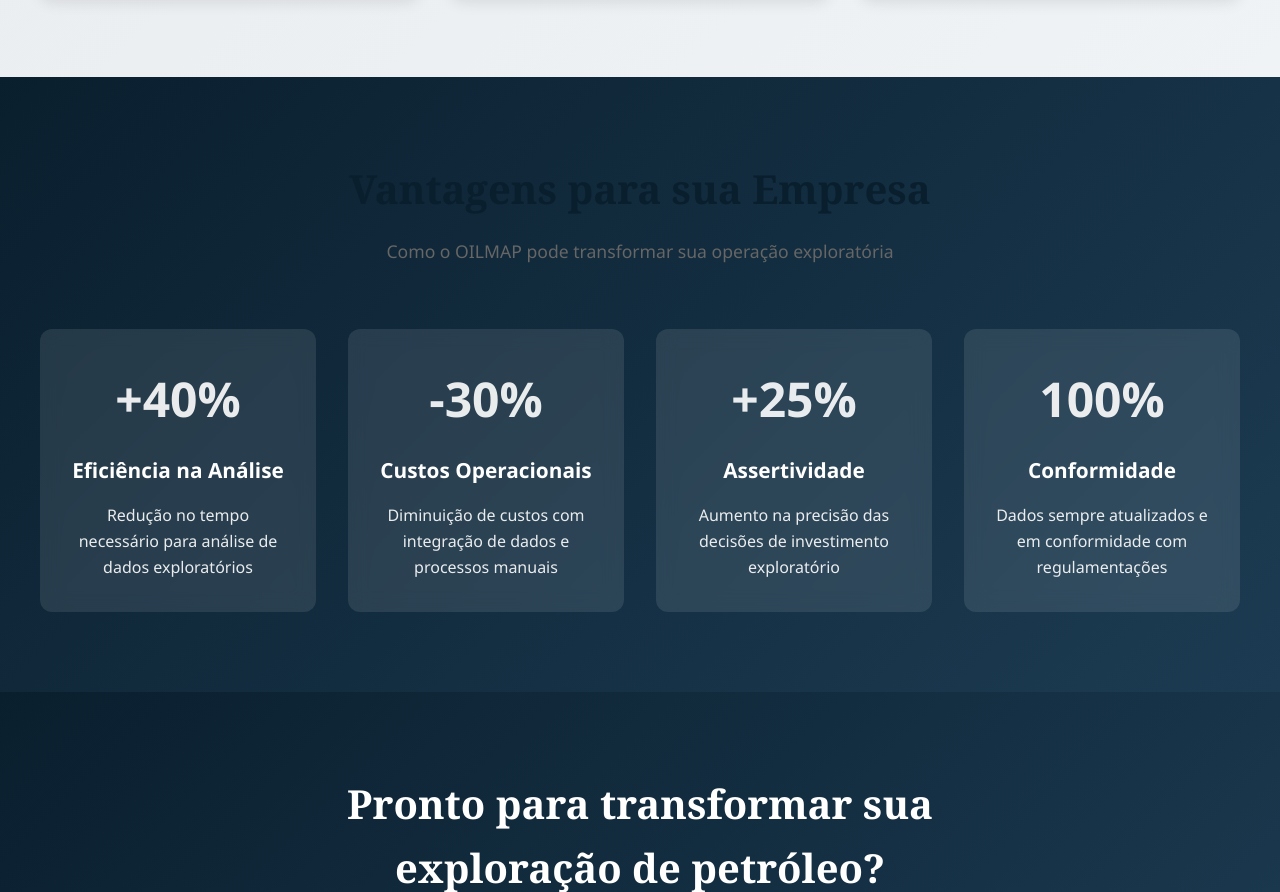
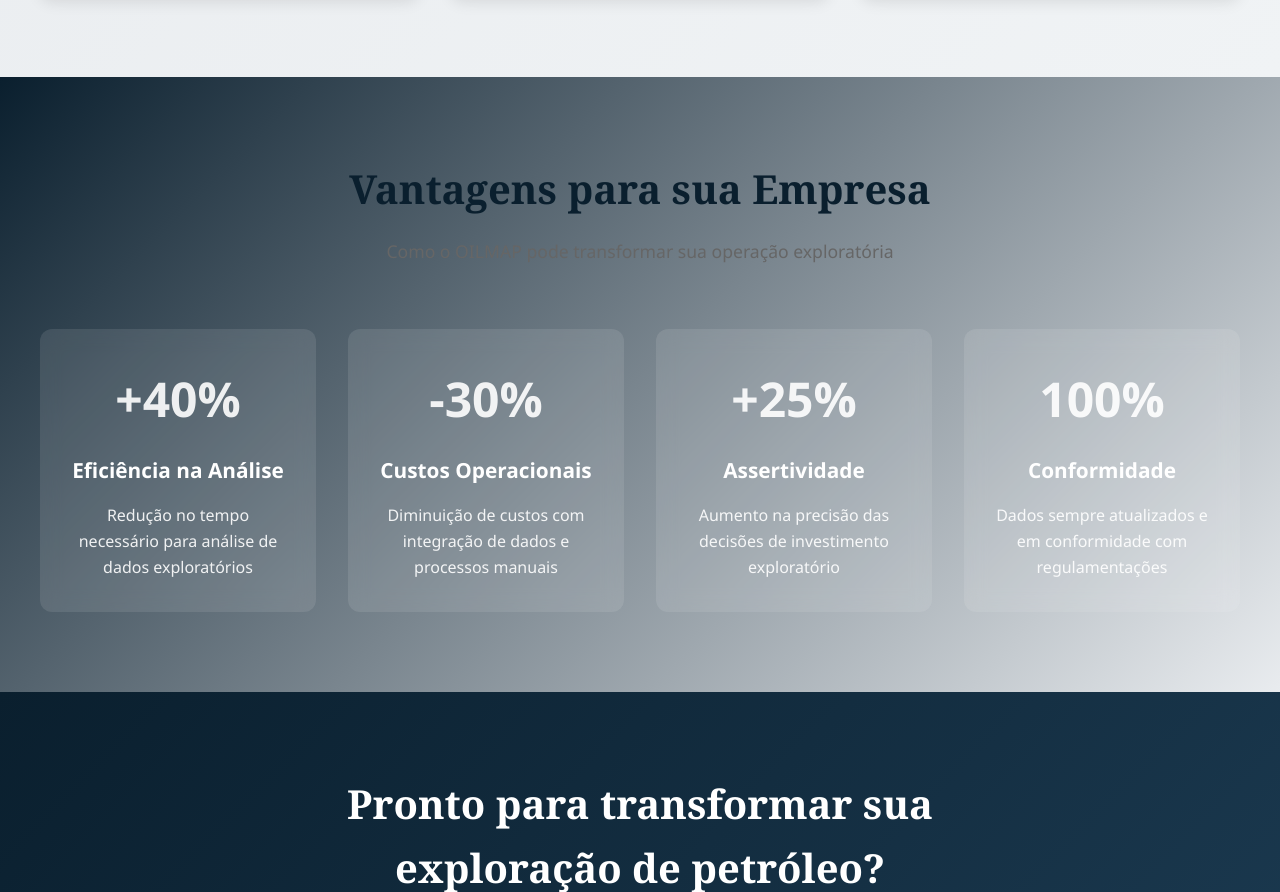
Before and after one commit to trizcardoso/OILMAP, a plain HTML site: page index.html in a window 1280 px wide. Shown: the part 2364-3256 px from the top of the page. Drawn offline with Linux system fonts and the light colour scheme; a web font is replaced by a local one.

Commit message:
index.html

```diff
--- a/index.html
+++ b/index.html
@@ -311,7 +311,7 @@
 
         .benefits {
             padding: 5rem 2rem;
-            background: linear-gradient(135deg, var(--blue-dark) 0%, var(--blue-medium) 100%);
+            background: linear-gradient(135deg, var(--blue-dark) 0%, var(--gray-light) 100%);
             color: white;
         }
 
@@ -364,7 +364,7 @@
             opacity: 0.9;
         }
 
-        /* CTA Section */
+
         .cta-section {
             background: linear-gradient(135deg, var(--blue-dark) 0%, var(--blue-medium) 100%);
             color: white;
```
